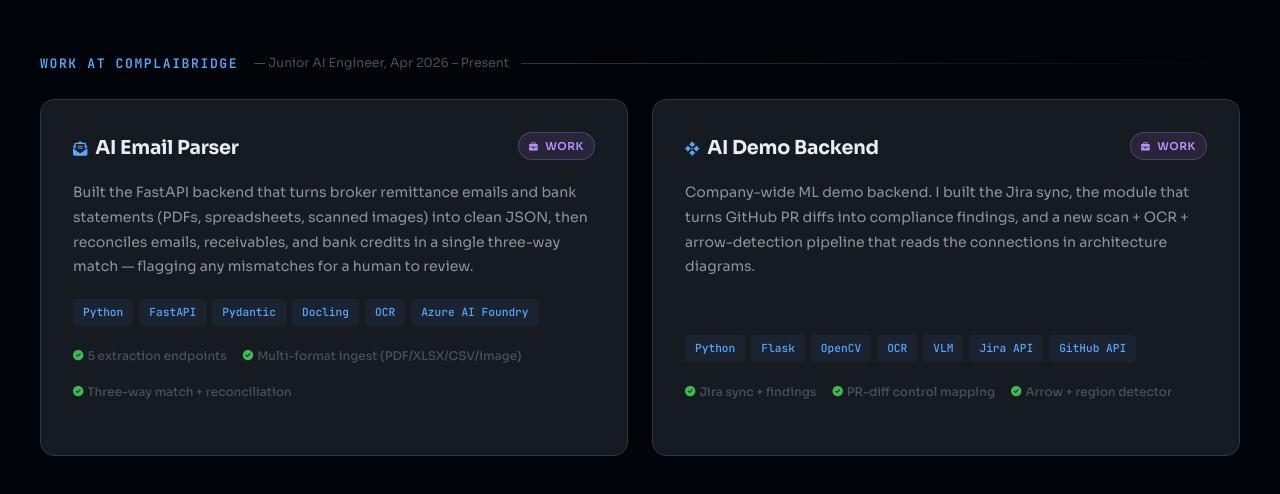
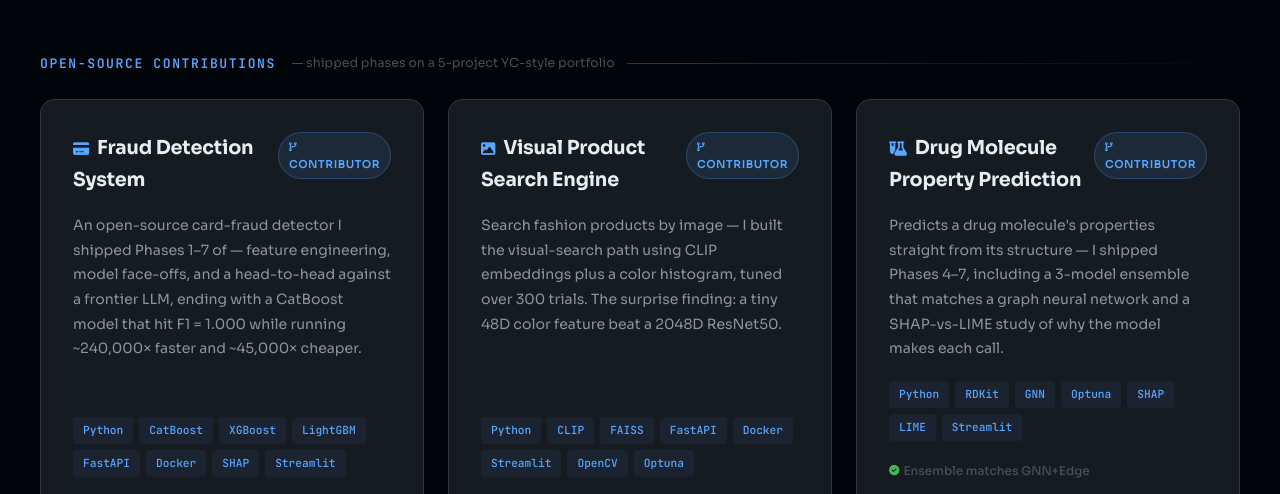
Before and after one commit to Mark007-R/Mark007-R.github.io, a plain HTML site: page index.html in a window 1280 px wide. Shown: the part 4633-5127 px from the top of the page. Drawn offline with Linux system fonts and the light colour scheme.

Commit message:
Remove ComplAIBridge work cards from projects section

```diff
--- a/index.html
+++ b/index.html
@@ -781,39 +781,6 @@
 
     </div>
 
-    <div class="projects-subsection reveal">Work at ComplAIBridge <span class="projects-subsection-note">— Junior AI Engineer, Apr 2026 – Present</span></div>
-    <div class="projects-grid">
-
-      <div class="project-card reveal">
-        <div class="project-header">
-          <div class="project-name"><i class="fa-solid fa-envelope-open-text" style="color:var(--accent);margin-right:8px;font-size:0.9rem"></i>AI Email Parser</div>
-          <span class="project-badge badge-work"><i class="fa-solid fa-briefcase" style="font-size:0.55rem;margin-right:4px"></i> Work</span>
-        </div>
-        <p class="project-desc">Built the FastAPI backend that turns broker remittance emails and bank statements (PDFs, spreadsheets, scanned images) into clean JSON, then reconciles emails, receivables, and bank credits in a single three-way match — flagging any mismatches for a human to review.</p>
-        <div class="project-tech"><span>Python</span><span>FastAPI</span><span>Pydantic</span><span>Docling</span><span>OCR</span><span>Azure AI Foundry</span></div>
-        <div class="project-metrics">
-          <div class="project-metric"><i class="fa-solid fa-check-circle"></i> 5 extraction endpoints</div>
-          <div class="project-metric"><i class="fa-solid fa-check-circle"></i> Multi-format ingest (PDF/XLSX/CSV/image)</div>
-          <div class="project-metric"><i class="fa-solid fa-check-circle"></i> Three-way match + reconciliation</div>
-        </div>
-      </div>
-
-      <div class="project-card reveal">
-        <div class="project-header">
-          <div class="project-name"><i class="fa-solid fa-arrows-to-dot" style="color:var(--accent);margin-right:8px;font-size:0.9rem"></i>AI Demo Backend</div>
-          <span class="project-badge badge-work"><i class="fa-solid fa-briefcase" style="font-size:0.55rem;margin-right:4px"></i> Work</span>
-        </div>
-        <p class="project-desc">Company-wide ML demo backend. I built the Jira sync, the module that turns GitHub PR diffs into compliance findings, and a new scan + OCR + arrow-detection pipeline that reads the connections in architecture diagrams.</p>
-        <div class="project-tech"><span>Python</span><span>Flask</span><span>OpenCV</span><span>OCR</span><span>VLM</span><span>Jira API</span><span>GitHub API</span></div>
-        <div class="project-metrics">
-          <div class="project-metric"><i class="fa-solid fa-check-circle"></i> Jira sync + findings</div>
-          <div class="project-metric"><i class="fa-solid fa-check-circle"></i> PR-diff control mapping</div>
-          <div class="project-metric"><i class="fa-solid fa-check-circle"></i> Arrow + region detector</div>
-        </div>
-      </div>
-
-    </div>
-
     <div class="projects-subsection reveal">Open-Source Contributions <span class="projects-subsection-note">— shipped phases on a 5-project YC-style portfolio</span></div>
     <div class="projects-grid">
 
```
